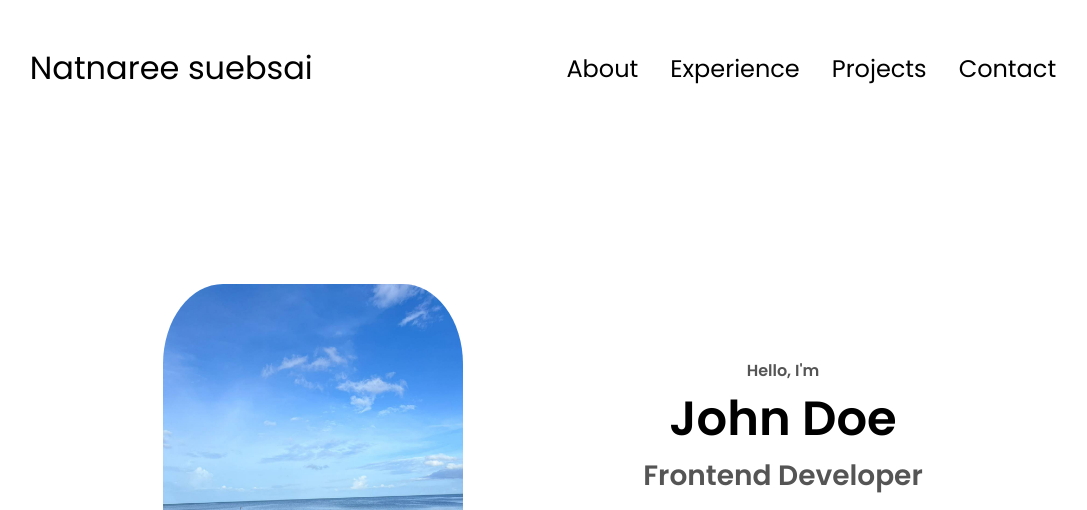
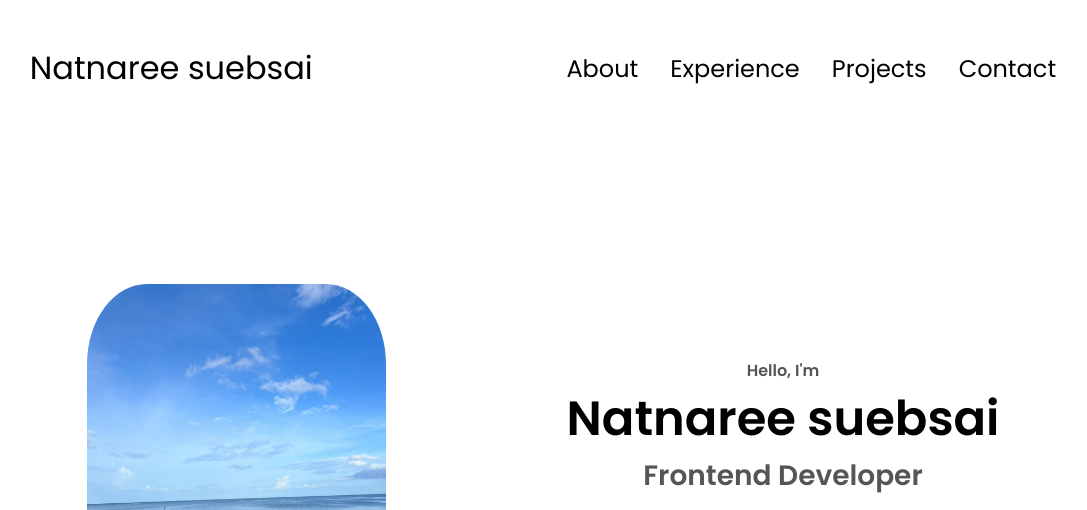
Before and after one commit to Natnoon/Portfolio-Natnaree, a plain HTML site: page index.HTML in a window 1280 px wide. Shown: the top 510 px of the page, without its empty margins (97-1184 px from the left). Drawn offline with Linux system fonts and the light colour scheme.

Commit message:
upcode
อันใหม่

```diff
--- a/index.HTML
+++ b/index.HTML
@@ -42,7 +42,7 @@
       </div>
       <div class="section__text">
         <p class="section__text__p1">Hello, I'm</p>
-        <h1 class="title">John Doe</h1>
+        <h1 class="title">Natnaree suebsai</h1>
         <p class="section__text__p2">Frontend Developer</p>
         <div class="btn-container">
           <button
```
